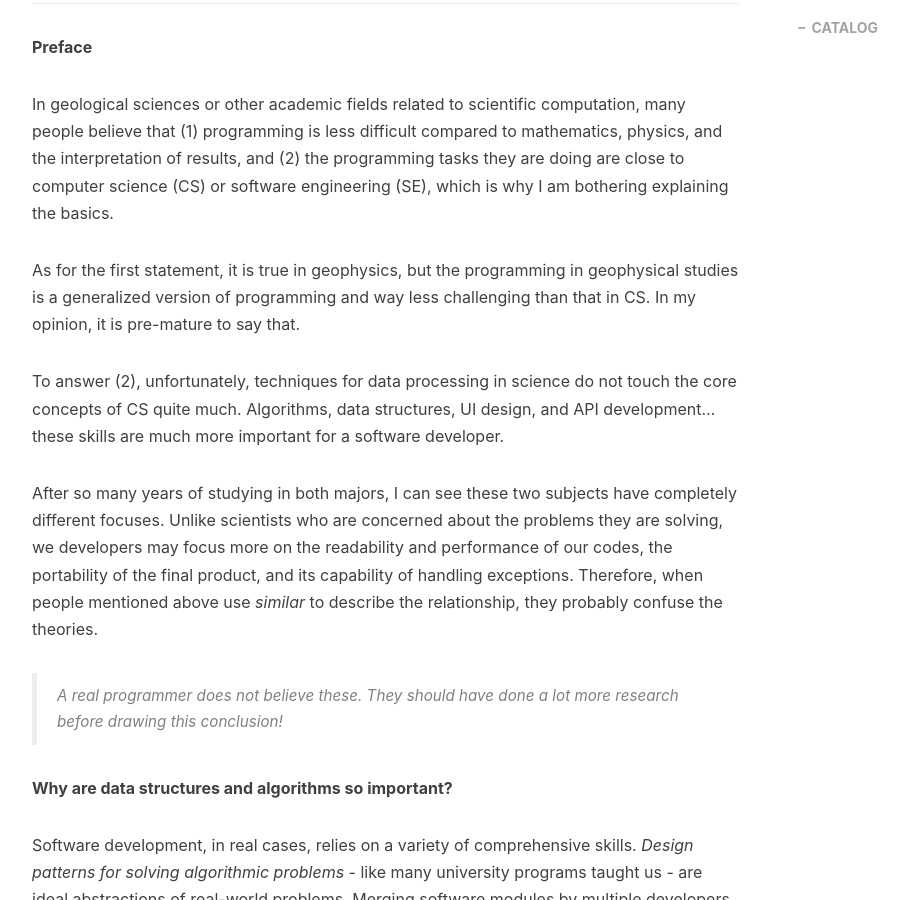
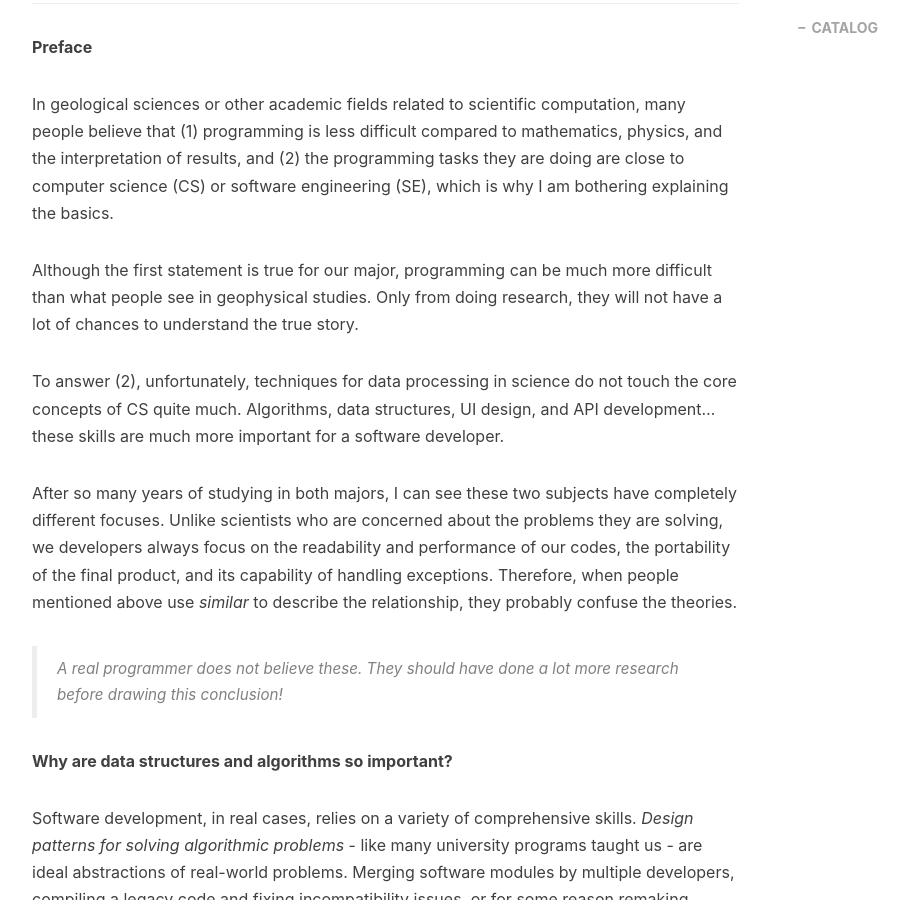
Before and after one commit to gengyu89/gengyu89.github.io, a Jekyll site: the page built from _posts/2020-09-13-leetcode-journey.markdown, in a window 1280 px wide and 900 px high, scrolled down 809 px. Shown: the whole window, without its empty margins (233-1142 px from the left). Built offline with Jekyll 4.4.1, drawn with Linux system fonts in a browser that asks for light colours; nearby versions of some CDN libraries; comment, search, counter and statistics services are not loaded.

```diff
--- a/_posts/2020-09-13-leetcode-journey.markdown
+++ b/_posts/2020-09-13-leetcode-journey.markdown
@@ -25,11 +25,11 @@
 
 In geological sciences or other academic fields related to scientific computation, many people believe that (1) programming is less difficult compared to mathematics, physics, and the interpretation of results, and (2) the programming tasks they are doing are close to computer science (CS) or software engineering (SE), which is why I am bothering explaining the basics.
 
-As for the first statement, it is true in geophysics, but the programming in geophysical studies is a generalized version of programming and way less challenging than that in CS. In my opinion, it is pre-mature to say that.
+Although the first statement is true for our major, programming can be much more difficult than what people see in geophysical studies. Only from doing research, they will not have a lot of chances to understand the true story.
 
 To answer (2), unfortunately, techniques for data processing in science do not touch the core concepts of CS quite much. Algorithms, data structures, UI design, and API development... these skills are much more important for a software developer.
 
-After so many years of studying in both majors, I can see these two subjects have completely different focuses. Unlike scientists who are concerned about the problems they are solving, we developers may focus more on the readability and performance of our codes, the portability of the final product, and its capability of handling exceptions. Therefore, when people mentioned above use *similar* to describe the relationship, they probably confuse the theories.
+After so many years of studying in both majors, I can see these two subjects have completely different focuses. Unlike scientists who are concerned about the problems they are solving, we developers always focus on the readability and performance of our codes, the portability of the final product, and its capability of handling exceptions. Therefore, when people mentioned above use *similar* to describe the relationship, they probably confuse the theories.
 
 > A real programmer does not believe these. They should have done a lot more research before drawing this conclusion!
 
```
